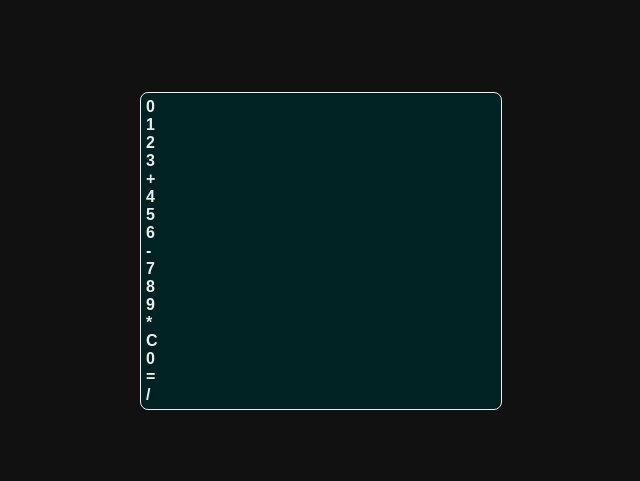
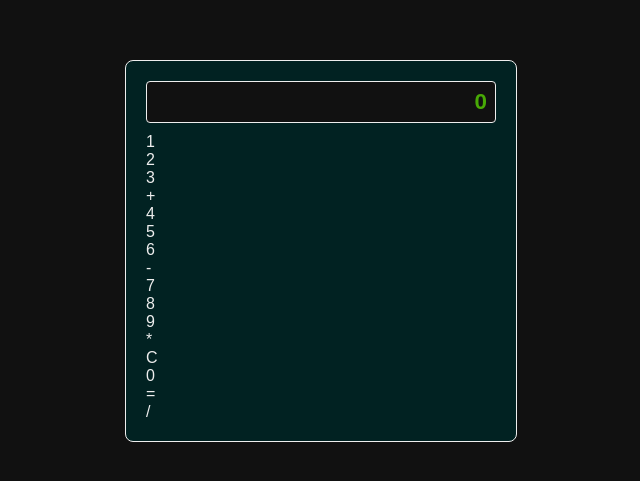
Before and after one commit to Nimira43/Trigonometry-Calculator, a plain HTML site: page index.html in a window 1280 px wide. Shown: the part 149-630 px from the top of the page, without its empty margins (319-959 px from the left). Drawn offline with Linux system fonts and the light colour scheme; a web font is replaced by a local one.

Commit message:
Output styled;

```diff
--- a/styles.css
+++ b/styles.css
@@ -9,7 +9,6 @@
 
 body {
   font-family: 'Doto', sans-serif;
-  font-weight: 900;
   display: flex;
   justify-content: center;
   align-items: center;
@@ -23,7 +22,21 @@ body {
   width: 350px;
   height: auto;
   background-color: var(--primary);
-  padding: 5px;
+  padding: 20px;
   border-radius: 8px;
   border: 1px solid var(--light);
 }
+
+.output {
+  line-height: 40px;
+  background-color: var(--dark);
+  color: var(--secondary);
+  height: 40px;
+  margin-bottom: 10px;
+  font-size: 1.4rem;
+  font-weight: 900;
+  text-align: right;
+  padding: 0 8px;
+  border-radius: 4px;
+  border: 1px solid var(--light);
+}
```
